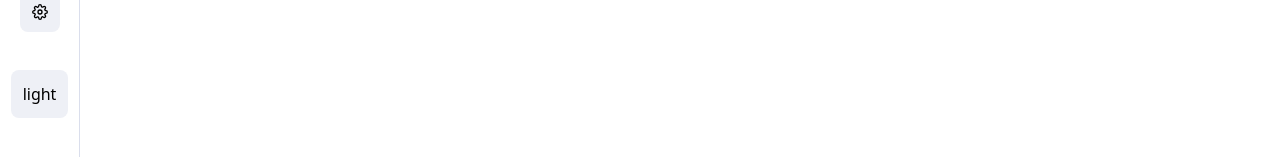
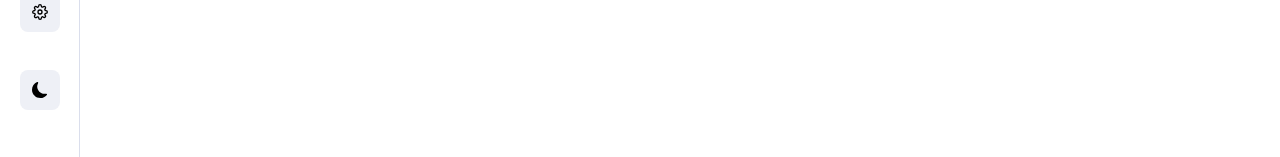
Before and after one commit to valdir-ti/dashboard, a Next.js app: page / in a window 1280 px wide. Shown: the part 337-494 px from the top of the page. Built offline with nearby package versions, Linux system fonts and the light colour scheme; what tailwindcss-rtl would draw is missing.

Commit message:
feat: add theme icon on sidebar

```diff
--- a/src/app/components/Sidebar.tsx
+++ b/src/app/components/Sidebar.tsx
@@ -5,6 +5,7 @@ import Image from 'next/image'
 import { RxSketchLogo, RxDashboard, RxPerson } from 'react-icons/rx'
 import { HiOutlineShoppingBag } from 'react-icons/hi'
 import { FiSettings } from 'react-icons/fi'
+import { BsFillMoonFill, BsFillSunFill } from 'react-icons/bs'
 
 import useTheme from "@/app/context/useTheme"
 
@@ -60,7 +61,7 @@ const Sidebar = ({ children }: SidebarProps) => {
                         onClick={handleTheme}
                         className="bg-gray-100 hover:bg-gray-200 cursor-pointer my-4 p-3 rounded-lg inline-block"
                     >
-                        {theme}
+                        {theme === 'light' ? <BsFillMoonFill /> : <BsFillSunFill />}
                     </button>
                 </div>
             </div>
```
